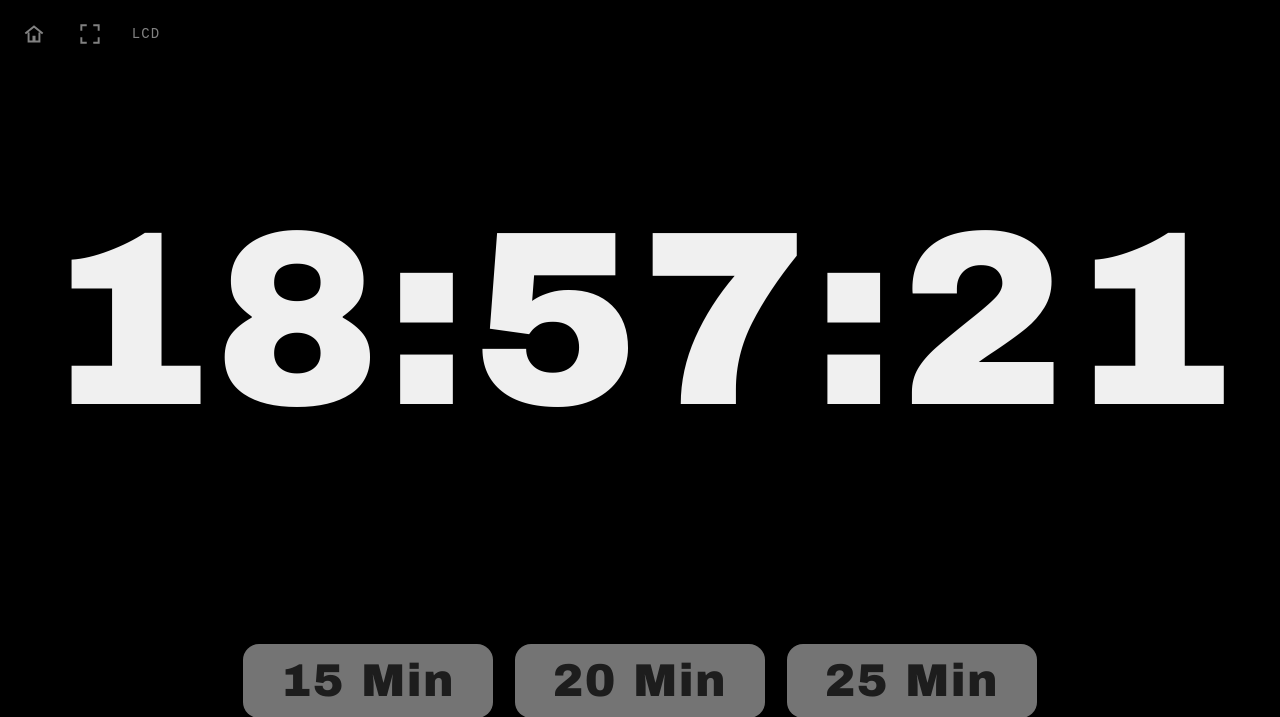
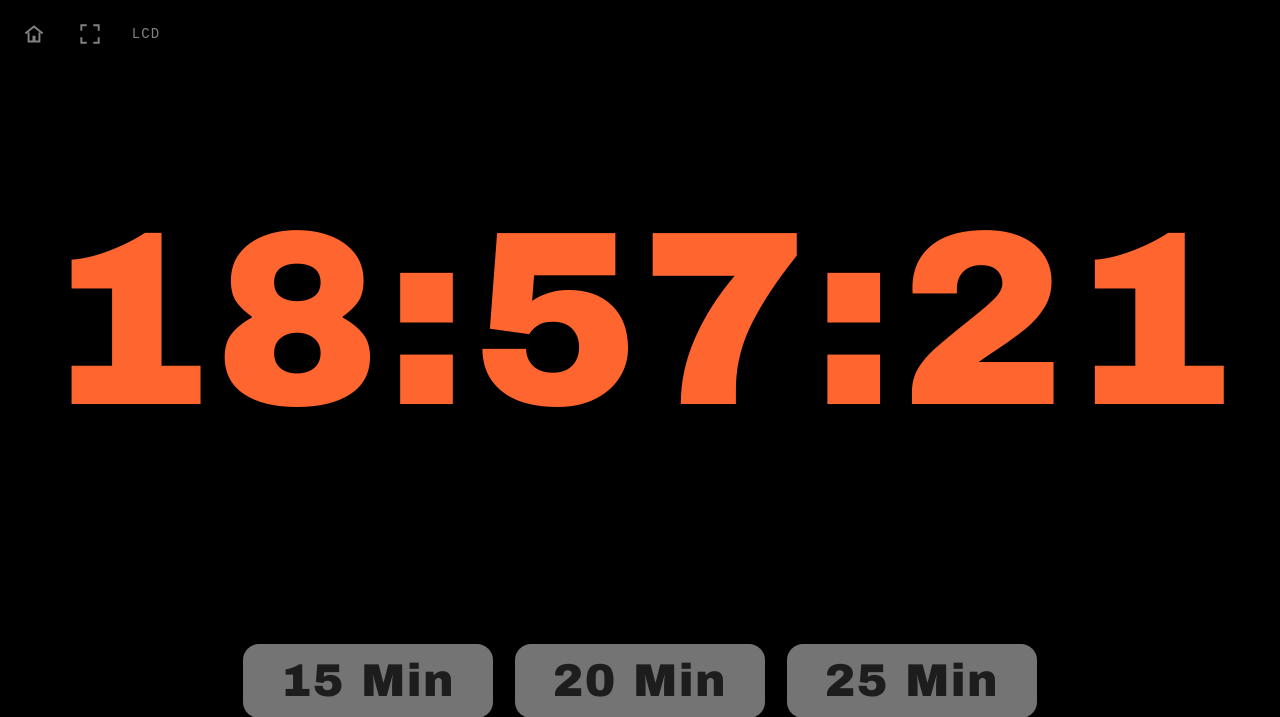
Before and after one commit to lookitstobi/evenTools, a PHP site: page /clock.php in a window 1280 px wide. Shown: the top 717 px of the page. Run offline with PHP 8.4, Linux system fonts and the light colour scheme.

Commit message:
Uhr rot eingefärbt

```diff
--- a/app/tools/timeTools/style.css
+++ b/app/tools/timeTools/style.css
@@ -133,10 +133,11 @@ body {
 
 .clock {
   --fit-scale: 1;
-  color: var(--gray-strong);
+  color: var(--clock-red);
   line-height: 0.9;
   letter-spacing: 0;
   font-size: clamp(64px, min(24vw, 30vh), 420px);
+  font-weight: 600;
   width: max-content;
   max-width: none;
   white-space: nowrap;
```
